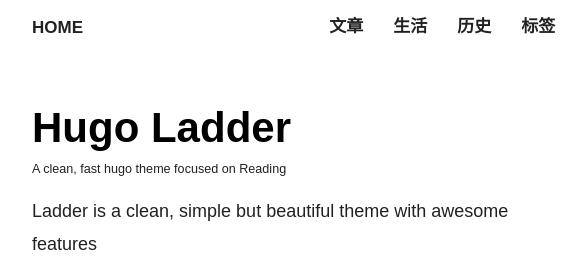
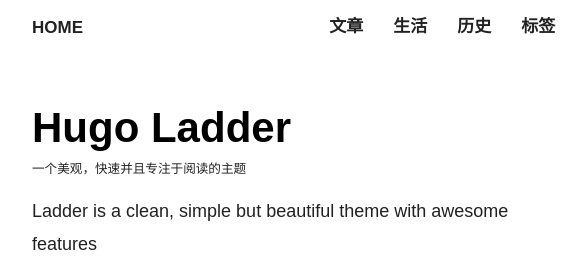
Before and after one commit to IceYim/IceYim.github.io, a plain HTML site: page index.html in a window 1280 px wide. Shown: the top 280 px of the page, 228-801 px from the left. Drawn offline with Linux system fonts and the light colour scheme; some packages are replaced by stand-ins of ours; a script that the page names is missing; a small style sheet from the web is missing.

Commit message:
deploy: iceyim/iceyim-blog@e3308cf25380c477a72c965f17c5853d6f4c7bef

```diff
--- a/index.html
+++ b/index.html
@@ -127,7 +127,7 @@
     <div class="info">
         <div class="intro">
             <h1>Hugo Ladder</h1>
-            <small>A clean, fast hugo theme focused on Reading</small>
+            <small>一个美观，快速并且专注于阅读的主题</small>
             <p>Ladder is a clean, simple but beautiful theme with awesome features</p>
         </div>
 
```
